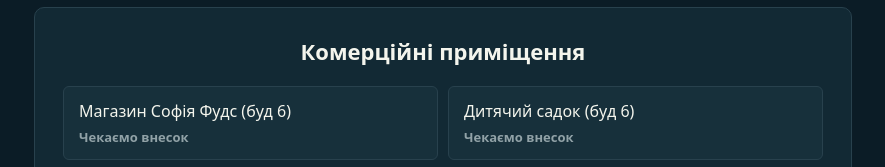
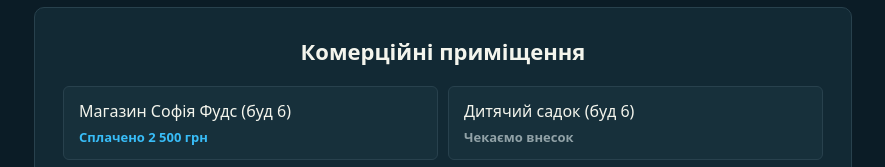
Before and after one commit to nechole/oselya, a plain HTML site: page index.html in a window 1280 px wide. Shown: the part 1060-1227 px from the top of the page, without its empty margins (197-1082 px from the left). Drawn offline with Linux system fonts and the light colour scheme; no server answers.

Commit message:
Add sofiya foods payment

```diff
--- a/index.html
+++ b/index.html
@@ -568,7 +568,7 @@
     <section class="commercial-premises" aria-labelledby="commercial-premises-title">
         <h2 id="commercial-premises-title">Комерційні приміщення</h2>
         <ul>
-            <li>Магазин Софія Фудс (буд 6) <span class="commercial-payment-status">Чекаємо внесок</span></li>
+            <li>Магазин Софія Фудс (буд 6) <span class="commercial-payment-status is-paid">Сплачено 2 500 грн</span></li>
             <li>Дитячий садок (буд 6) <span class="commercial-payment-status">Чекаємо внесок</span></li>
             <li>Підвал з офісами (буд 6) <span class="commercial-payment-status is-paid">Сплачено 10 000 грн</span></li>
             <li>Магазин канцелярії (буд 6) <span class="commercial-payment-status is-paid">Сплачено 3 200 грн</span></li>
```
